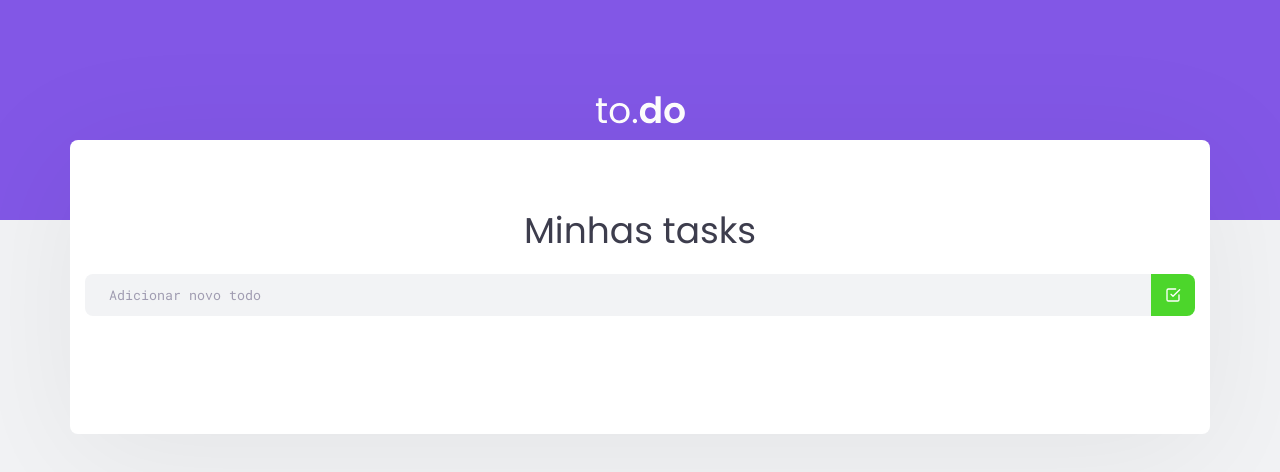
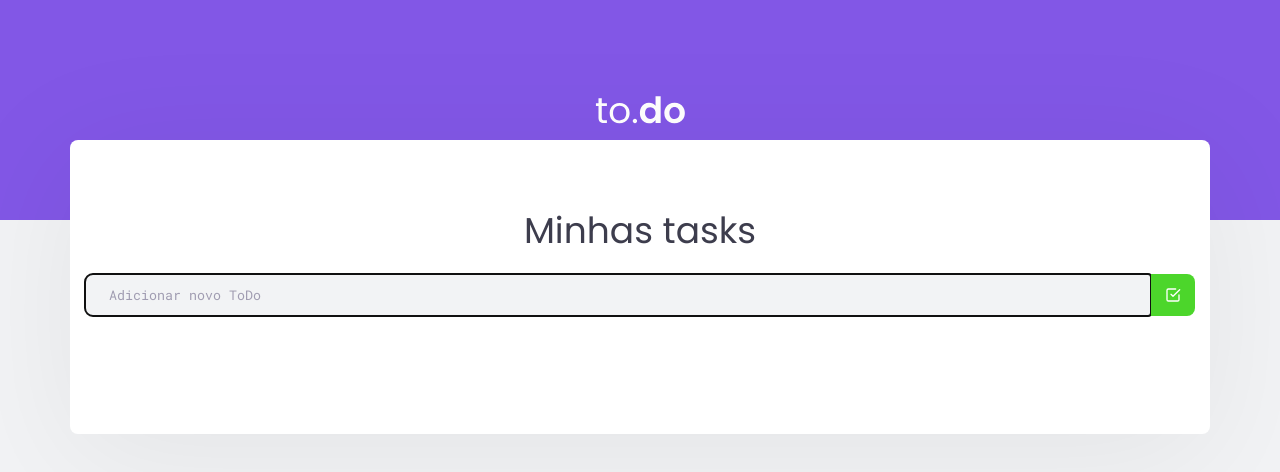
Before and after one commit to dfsilvadev/solucao-desafio-one-todolist-ignite, a React app: page / in a window 1280 px wide. Shown: the top 472 px of the page. Built offline with nearby package versions, Linux system fonts and the light colour scheme.

Commit message:
feat: add autofocus ao input

```diff
--- a/src/components/TaskList.tsx
+++ b/src/components/TaskList.tsx
@@ -34,9 +34,10 @@ export function TaskList() {
         <div className="input-group">
           <input
             type="text"
-            placeholder="Adicionar novo todo"
+            placeholder="Adicionar novo ToDo"
             onChange={(e) => setNewTaskTitle(e.target.value)}
             value={newTaskTitle}
+            autoFocus
           />
           <button
             type="submit"
```
